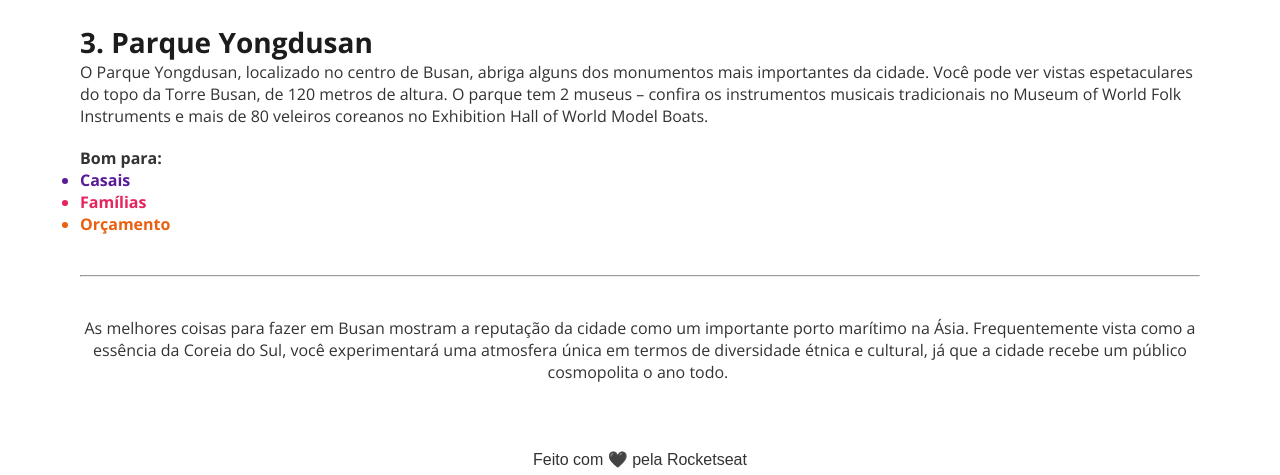
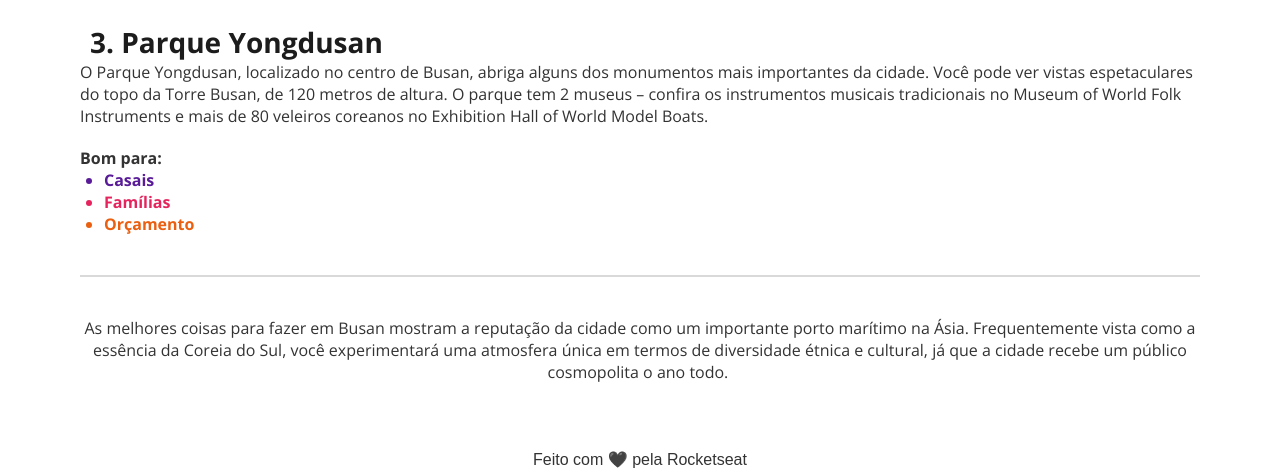
Before and after one commit to jessebenevenuto/fullstack-challenge-sightseeing, a plain HTML site: page index.html in a window 1280 px wide. Shown: the part 2917-3392 px from the top of the page. Drawn offline with nearby package versions, Linux system fonts and the light colour scheme; a web font is replaced by a local one.

Commit message:
finish project

```diff
--- a/style.css
+++ b/style.css
@@ -14,6 +14,7 @@
     --accent-purple: hsl(270, 70%, 35%);
     --accent-pink: hsl(342, 79%, 52%);
     --accent-orange: hsl(22, 87%, 49%);
+    --border-primary: hsl(0, 0%, 85%);
 }
 
 body {
@@ -39,6 +40,10 @@ img {
     display: flex;
     flex-direction: column;
     gap: 4rem;
+}
+
+#page hr {
+  border: 1px solid var(--border-primary);
 }
 
 header h1 {
@@ -80,6 +85,7 @@ main h2 {
 
 .sight h3 {
     margin-top: 2rem;
+    margin-left: 1rem;
 
     font-size: 2.8rem;
     color: var(--text-primary);
@@ -97,6 +103,8 @@ main h2 {
 }
 
 .sight ul li {
+    margin-left: 2.4rem;
+
     color: var(--accent-blue);
 }
 
```
